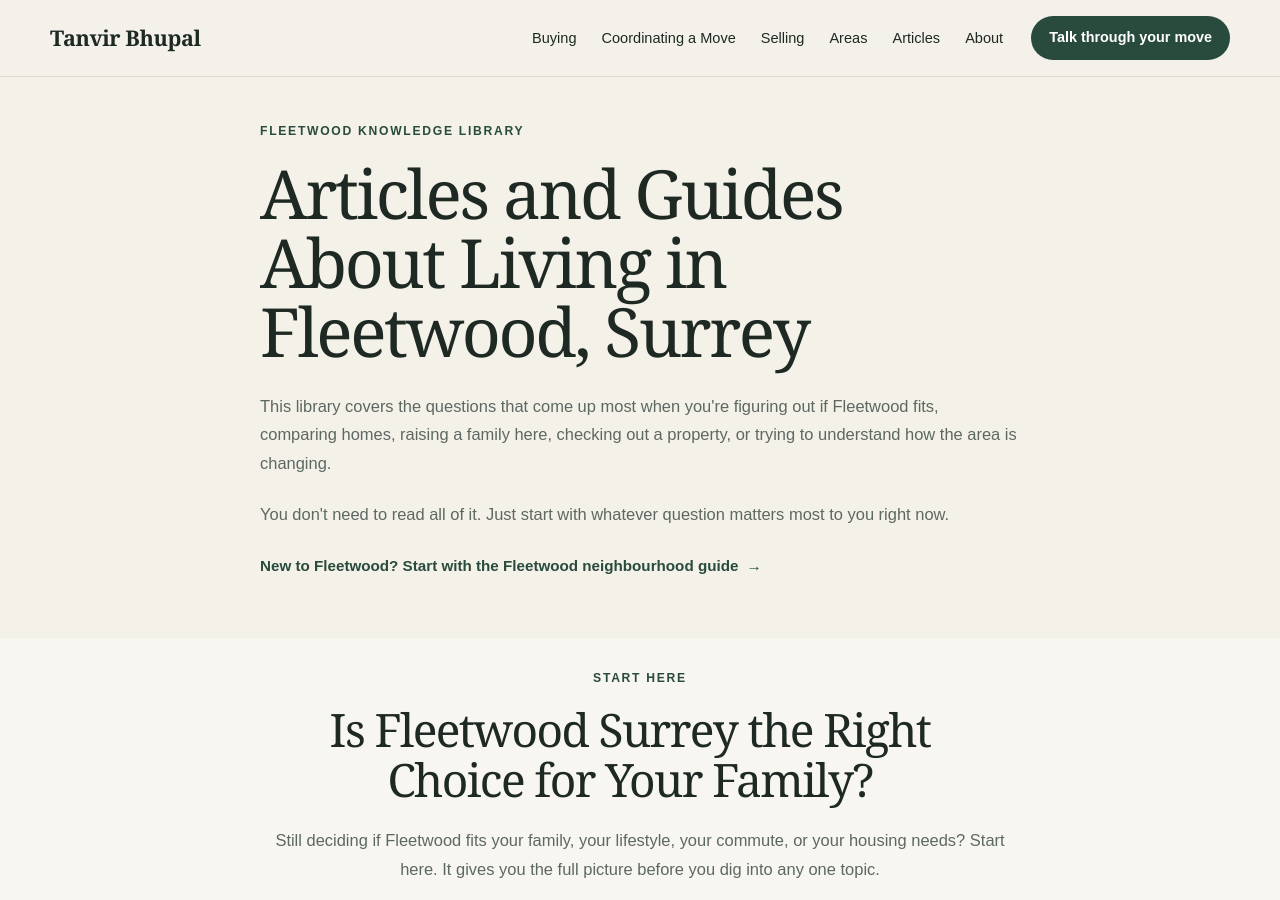
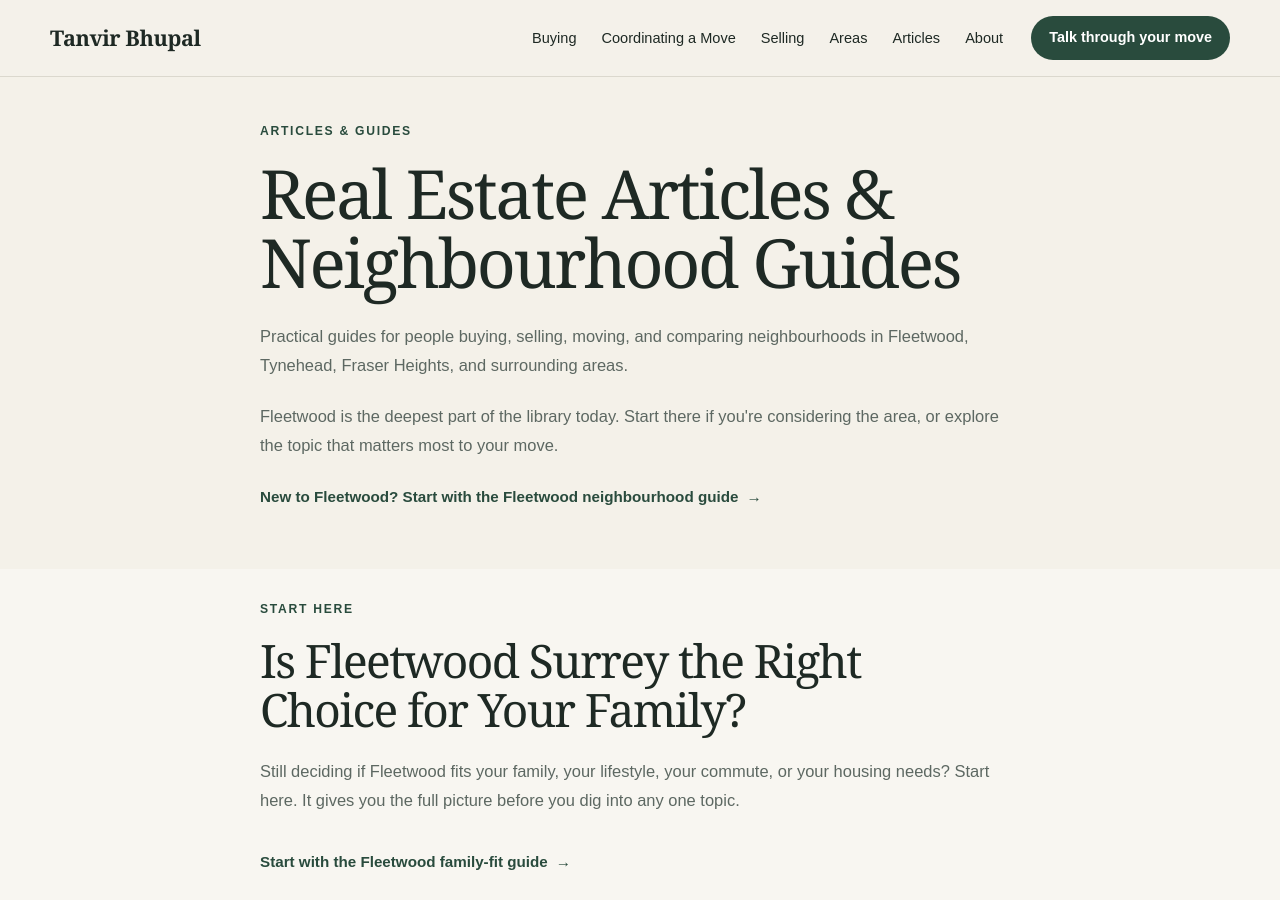
Before and after one commit to gvancouverhomes/tanvirbhupal-website, a Jekyll site: the page built from articles.md, in a window 1280 px wide and 900 px high. Built offline with Jekyll 4.4.1, drawn with Linux system fonts in a browser that asks for light colours.

Commit message:
Align Articles start section with page hero

```diff
--- a/articles.md
+++ b/articles.md
@@ -1,7 +1,7 @@
 ---
 layout: default
-title: Articles and Guides About Living in Fleetwood, Surrey
-description: Practical Fleetwood, Surrey articles and guides covering moving, family life, housing, property due diligence, SkyTrain, development, buying, and selling.
+title: Real Estate Articles & Neighbourhood Guides
+description: Practical real estate and neighbourhood guides covering buying, selling, moving, housing, and everyday life across Surrey and Greater Vancouver.
 permalink: /articles/
 canonical_url: https://tanvirbhupal.com/articles/
 nav_title: Articles
@@ -9,16 +9,16 @@ nav_title: Articles
 
 <section class="page-hero articles-hero">
   <div class="page-shell page-shell--narrow">
-    <p class="eyebrow">Fleetwood Knowledge Library</p>
+    <p class="eyebrow">Articles &amp; Guides</p>
 
-    <h1>Articles and Guides About Living in Fleetwood, Surrey</h1>
+    <h1>Real Estate Articles &amp; Neighbourhood Guides</h1>
 
     <p>
-      This library covers the questions that come up most when you're figuring out if Fleetwood fits, comparing homes, raising a family here, checking out a property, or trying to understand how the area is changing.
+      Practical guides for people buying, selling, moving, and comparing neighbourhoods in Fleetwood, Tynehead, Fraser Heights, and surrounding areas.
     </p>
 
     <p>
-      You don't need to read all of it. Just start with whatever question matters most to you right now.
+      Fleetwood is the deepest part of the library today. Start there if you're considering the area, or explore the topic that matters most to your move.
     </p>
 
     <p>
@@ -30,7 +30,7 @@ nav_title: Articles
 </section>
 
 <section class="page-section page-section--soft articles-start">
-  <div class="page-shell page-shell--narrow" style="text-align: center;">
+  <div class="page-shell page-shell--narrow">
     <div class="section-heading">
       <p class="eyebrow">Start Here</p>
       <h2>Is Fleetwood Surrey the Right Choice for Your Family?</h2>
```
